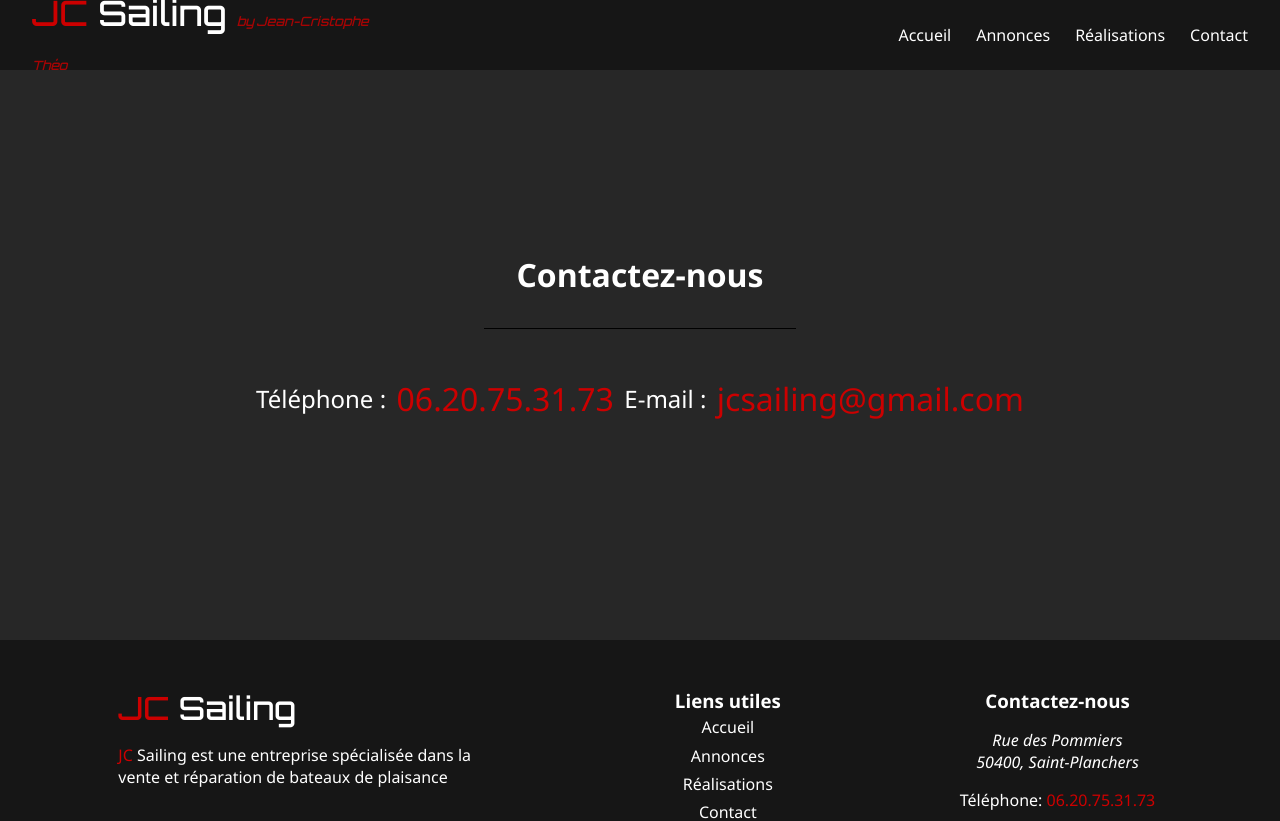
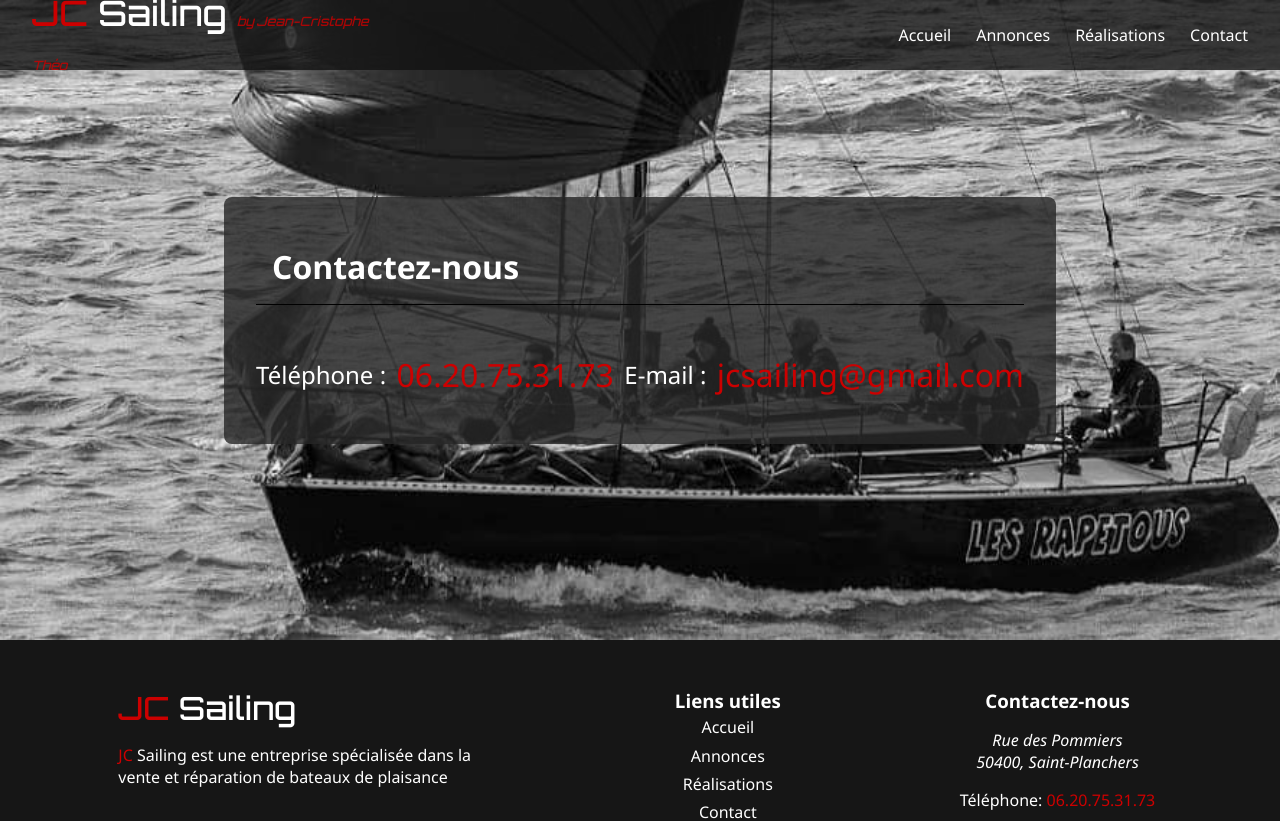
Before and after one commit to qdtrl/jc-sailing-front, a Next.js app: page /contact in a window 1280 px wide. Shown: the top 821 px of the page. Built offline with nearby package versions, Linux system fonts and the light colour scheme.

Commit message:
add background image contact

```diff
--- a/components/Layout/Footer/footer.module.scss
+++ b/components/Layout/Footer/footer.module.scss
@@ -2,6 +2,7 @@
 
 footer.footer {
   padding: 2rem;
+  padding-bottom: 1rem;
   background-color: $background-navbar;
   position: static;
   width: 100vw;
@@ -47,7 +48,7 @@ footer.footer {
     }
     &.mentions {
       margin-top: 2rem;
-      padding-bottom: 1rem;
+      padding-bottom: 0rem;
       padding-top: 1rem;
       margin-left: 15vw;
       width: 70vw;
@@ -55,6 +56,7 @@ footer.footer {
     }
     &.address {
       margin: 1rem;
+
       font-style: italic;
     }
   }
--- a/pages/contact/contact.module.scss
+++ b/pages/contact/contact.module.scss
@@ -1,13 +1,26 @@
+@import '../../styles/config';
+
 section.contact {
+  background-image: url('../../public/images/rapetous.jpeg');
+  background-size: cover;
+  background-repeat: no-repeat;
+  background-position: 00px 400px 0px 0px;
   height: 80vh;
+  width: 100vw;
+  display: flex;
+  align-items: center;
+  justify-content: center;
+  div.contact {
+    padding: 2rem;
+    padding-bottom: 3rem;
+    background-color: $background-contact;
+    border-radius: 0.5rem;
     display: flex;
     flex-direction: column;
-  align-items: center;
-  justify-content: center;
     h1 {
       font-weight: 600;
       font-size:xx-large;
-    padding: 2rem;
+      padding: 1rem;
       border-bottom: 1px solid black;
       margin-bottom: 3rem;
     }
@@ -21,3 +34,4 @@ section.contact {
       }
     }
   }
+}
--- a/pages/contact/index.jsx
+++ b/pages/contact/index.jsx
@@ -11,12 +11,14 @@ const Contact = () => {
       </Head>
       <Layout>
         <section className={styles.contact}>
+          <div className={styles.contact}>
             <h1>Contactez-nous</h1>
             <div className={styles.details}>
               <h2>Téléphone : </h2>
               <a href="tel:0620753173">06.20.75.31.73</a>
               <h2>E-mail : </h2>
               <a href="mailto:jcsailing@gmail.com">jcsailing@gmail.com</a>
+            </div>
           </div>
         </section>
       </Layout>
--- a/styles/_config.scss
+++ b/styles/_config.scss
@@ -1,9 +1,11 @@
 $background-color: #272727;
 $background-cards: #424040b0;
+$background-contact: #272727cc;
 $background-navbar: #131313c9;
 $background-grey: #9e9e9ea4;
 $primary-color: #cc0000;
 $secondary-color: white;
+
 
 @font-face {
   font-family: "Orbitron";
```
Also changed, not shown: public/images/rapetous.jpeg (added). Lines whose indentation alone changed are shown as unchanged.
